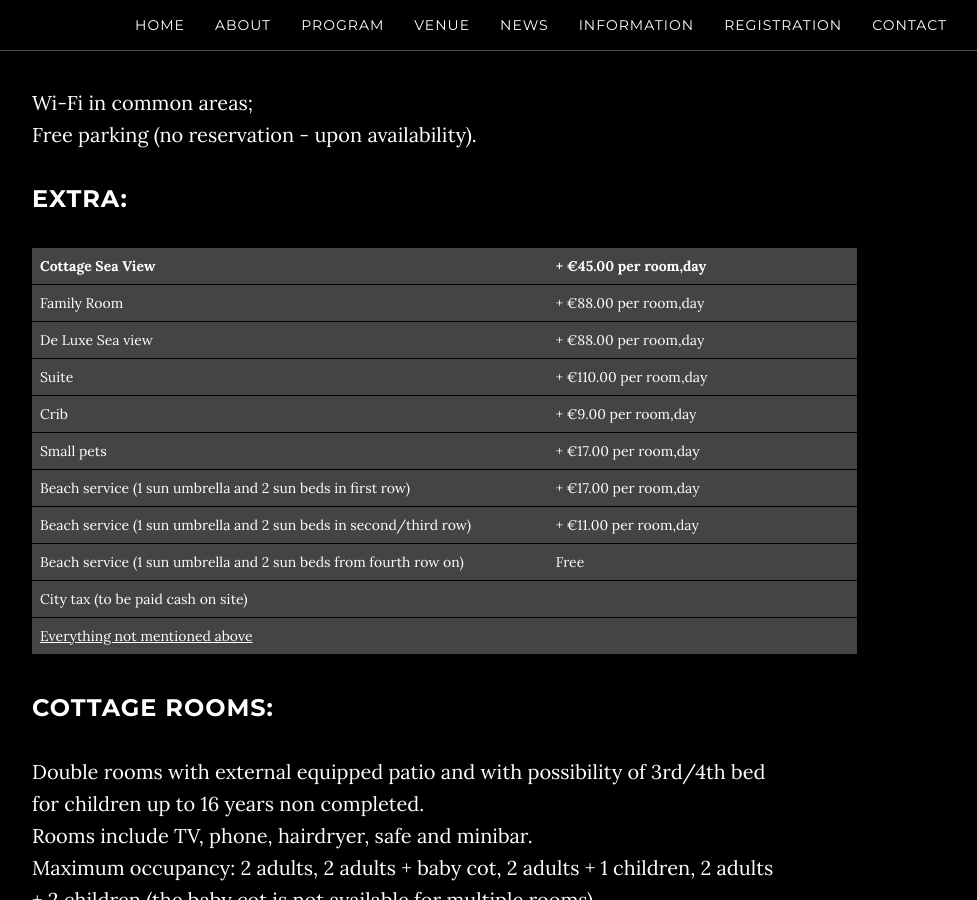
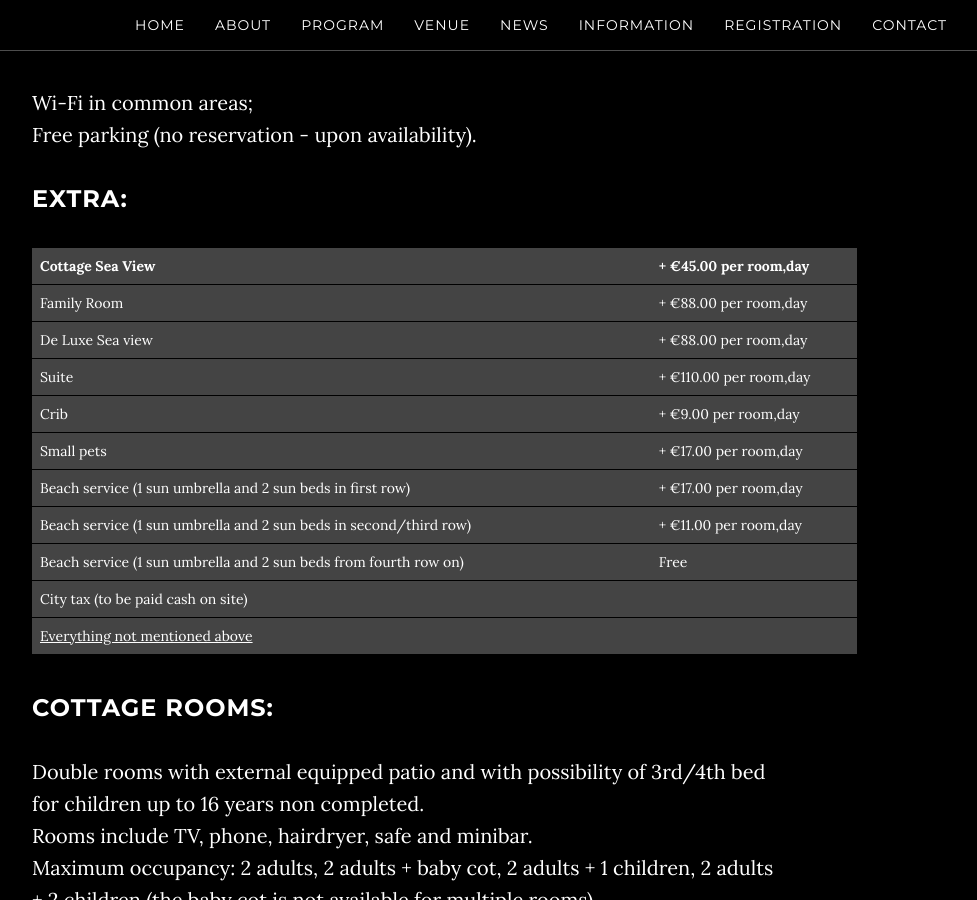
Before and after one commit to breakingthelimits/supereddington2018, a Jekyll site: the page built from venue/index.html, in a window 1280 px wide and 900 px high, scrolled down 1781 px. Shown: the whole window, without its empty margins (248-1225 px from the left). Built offline with Jekyll 4.4.1, drawn with Linux system fonts in a browser that asks for light colours.

Commit message:
Update index.html

```diff
--- a/venue/index.html
+++ b/venue/index.html
@@ -60,10 +60,10 @@ title: Venue
 
     <TBODY>
          <TR>
-             <TH style="WIDTH: 25%">
+             <TH style="WIDTH: 30%">
                    Cottage Sea View
              </TH>
-             <TH style="WIDTH: 15%">
+             <TH style="WIDTH: 10%">
                    + €45.00 per room,day
              </TH>
          </TR>
```
